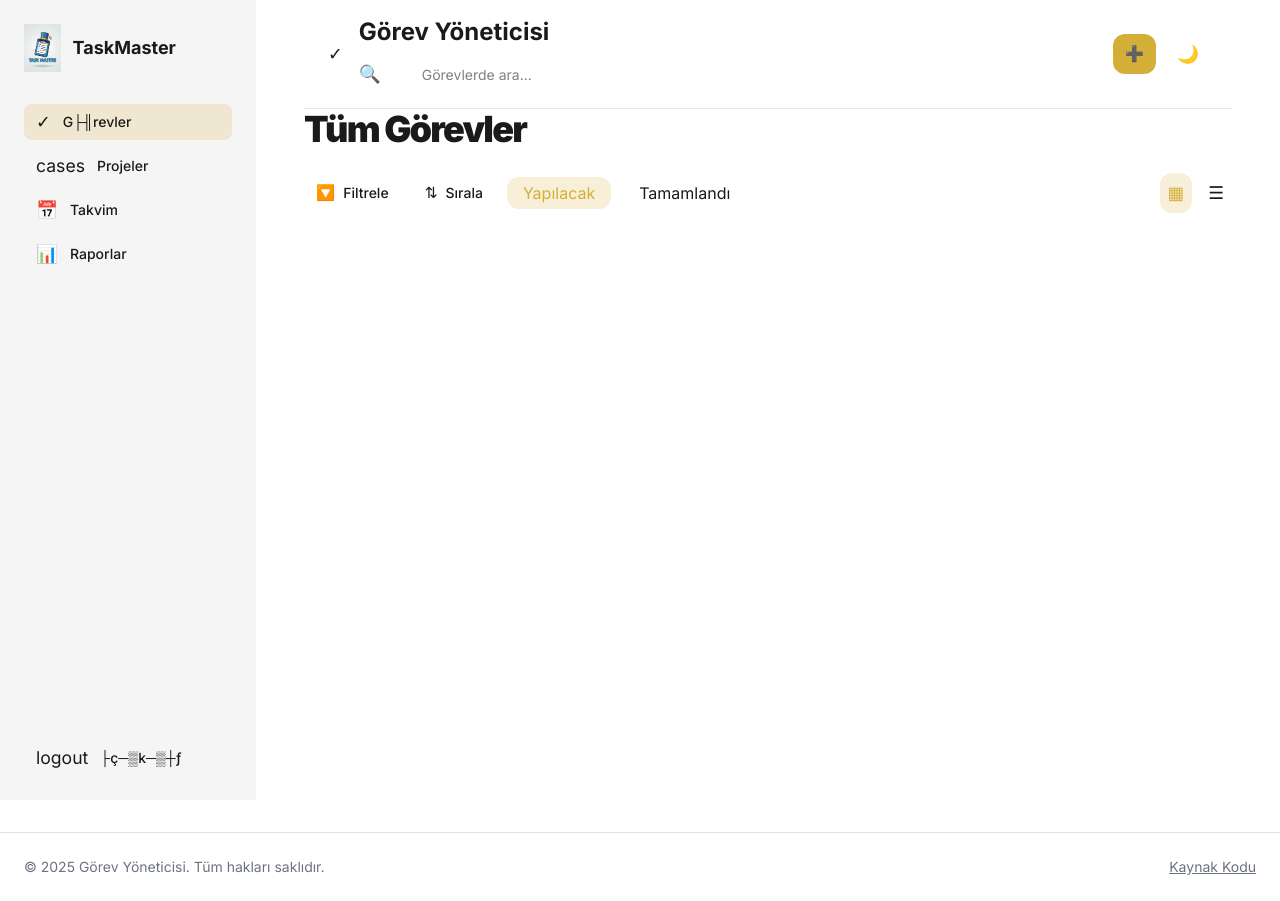
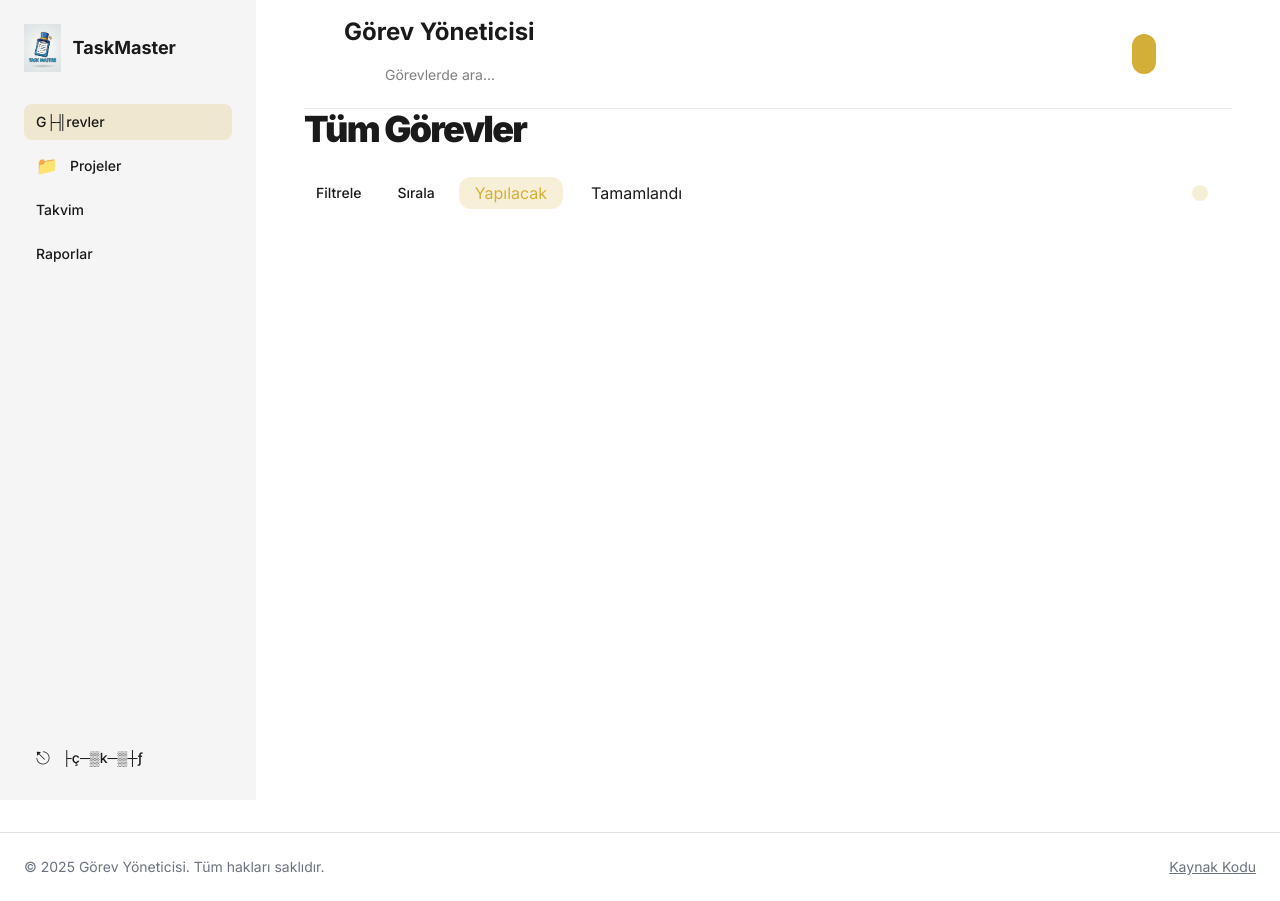
Before and after one commit to arnisel/todolist.github.io, a Flask app: page /tasks in a window 1280 px wide. Run offline with Flask 2, Linux system fonts and the light colour scheme; a user stored in the database is signed in; data comes from the database, SQL or seed files in the repository; data that the repository does not hold is empty; some libraries are stand-ins or nearby versions.

Commit message:
fix(ui): replace leftover icon spans with emoji or remove to avoid mid-word artifacts

```diff
--- a/templates/_header.html
+++ b/templates/_header.html
@@ -12,10 +12,10 @@
       </div>
     </div>
   <button aria-label="Tema değiştir" class="js-toggle-color flex items-center justify-center overflow-hidden rounded-lg h-12 w-12 bg-subtle-light/60 dark:bg-card-dark text-text-light dark:text-text-dark mr-1">
-    <span class="icon" aria-hidden="true">🌙</span>
+
   </button>
   <button class="js-open-new-task flex min-w-[84px] cursor-pointer items-center justify-center gap-2 overflow-hidden rounded-lg h-12 px-5 bg-primary text-[#1A1A1A] text-base font-bold leading-normal tracking-wide shadow-soft hover:opacity-90 transition-opacity">
-    <span class="icon" aria-hidden="true">➕</span>
+
     <span class="truncate">Hızlı Görev Ekle</span>
   </button>
 </div>
--- a/templates/base.html
+++ b/templates/base.html
@@ -348,26 +348,26 @@
         </div>
         <nav class="flex flex-col gap-2">
           <a class="flex items-center gap-3 rounded px-3 py-2 text-text-light dark:text-text-dark hover:bg-black/5 dark:hover:bg-white/5 {% if request.endpoint == 'tasks' %}bg-primary/20 text-primary{% endif %}" href="{{ url_for('tasks') }}">
-            <span class="icon" aria-hidden="true">✓</span>
+
             <p class="text-sm font-medium">G├╢revler</p>
           </a>
           <a class="flex items-center gap-3 rounded px-3 py-2 text-text-light dark:text-text-dark hover:bg-black/5 dark:hover:bg-white/5 {% if request.endpoint == 'projects' %}bg-primary/20 text-primary{% endif %}" href="{{ url_for('projects') }}">
-            <span class="icon" aria-hidden="true">cases</span>
+            <span class="icon" aria-hidden="true">📁</span>
             <p class="text-sm font-medium">Projeler</p>
           </a>
           <a class="flex items-center gap-3 rounded px-3 py-2 text-text-light dark:text-text-dark hover:bg-black/5 dark:hover:bg-white/5 {% if request.endpoint == 'calendar' %}bg-primary/20 text-primary{% endif %}" href="{{ url_for('calendar') }}">
-            <span class="icon" aria-hidden="true">📅</span>
+
             <p class="text-sm font-medium">Takvim</p>
           </a>
           <a class="flex items-center gap-3 rounded px-3 py-2 hover:bg-black/5 dark:hover:bg-white/5 {% if request.endpoint == 'reports' %}bg-primary/20 text-primary{% else %}text-text-light dark:text-text-dark{% endif %}" href="{{ url_for('reports') }}">
-            <span class="icon" aria-hidden="true">📊</span>
+
             <p class="text-sm font-medium">Raporlar</p>
           </a>
         </nav>
       </div>
       <div class="flex flex-col gap-1">
         <a class="flex items-center gap-3 rounded px-3 py-2 text-text-light dark:text-text-dark hover:bg-black/5 dark:hover:bg-white/5" href="{{ url_for('logout') }}">
-          <span class="icon" aria-hidden="true">logout</span>
+          <span class="icon" aria-hidden="true">⎋</span>
           <p class="text-sm font-medium">├ç─▒k─▒┼ƒ</p>
         </a>
       </div>
@@ -379,7 +379,7 @@
         <div class="flex items-center gap-3">
           <div class="relative">
             <button id="mobileMenuBtn" type="button" aria-controls="mobileMenu" aria-expanded="false" class="js-mobile-menu-toggle p-2 rounded-md bg-subtle-light/60 dark:bg-card-dark text-text-light dark:text-text-dark">
-              <span class="icon" aria-hidden="true">☰</span>
+
             </button>
             <!-- Mobile dropdown anchored to hamburger: shown on very small viewports -->
             <div id="mobileDropdown" class="dropdown-panel hidden absolute left-0 mt-2 w-48 bg-card-light dark:bg-card-dark border border-border-light dark:border-border-dark rounded shadow-md z-50">
@@ -396,7 +396,7 @@
         </div>
         <div class="flex items-center gap-2">
           <button class="js-open-new-task p-2 rounded-md bg-primary text-black" type="button">
-            <span class="icon" aria-hidden="true">➕</span>
+
           </button>
         </div>
       </div>
@@ -412,30 +412,30 @@
             <span class="text-text-light dark:text-text-dark font-bold text-lg truncate">TaskMaster</span>
           </a>
           <button id="closeMobileMenu" type="button" class="js-mobile-menu-toggle ml-auto p-1 rounded text-text-muted-light dark:text-text-muted-dark">
-            <span class="icon" aria-hidden="true">✖</span>
+
           </button>
         </div>
         <nav class="flex flex-col gap-2">
           <a class="flex items-center gap-3 rounded px-3 py-2 text-text-light dark:text-text-dark hover:bg-black/5 dark:hover:bg-white/5" href="{{ url_for('tasks') }}">
-            <span class="icon" aria-hidden="true">✓</span>
+
             <p class="text-sm font-medium">G├╢revler</p>
           </a>
           <a class="flex items-center gap-3 rounded px-3 py-2 text-text-light dark:text-text-dark hover:bg-black/5 dark:hover:bg-white/5" href="{{ url_for('projects') }}">
-            <span class="icon" aria-hidden="true">cases</span>
+            <span class="icon" aria-hidden="true">📁</span>
             <p class="text-sm font-medium">Projeler</p>
           </a>
           <a class="flex items-center gap-3 rounded px-3 py-2 text-text-light dark:text-text-muted-dark hover:bg-black/5 dark:hover:bg-white/5" href="{{ url_for('calendar') }}">
-            <span class="icon" aria-hidden="true">📅</span>
+
             <p class="text-sm font-medium">Takvim</p>
           </a>
           <a class="flex items-center gap-3 rounded px-3 py-2 hover:bg-black/5 dark:hover:bg-white/5 text-text-light dark:text-text-dark" href="{{ url_for('reports') }}">
-            <span class="icon" aria-hidden="true">📊</span>
+
             <p class="text-sm font-medium">Raporlar</p>
           </a>
         </nav>
         <div class="mt-6">
           <a class="flex items-center gap-3 rounded px-3 py-2 text-text-light dark:text-text-dark hover:bg-black/5 dark:hover:bg-white/5" href="{{ url_for('logout') }}">
-            <span class="icon" aria-hidden="true">logout</span>
+            <span class="icon" aria-hidden="true">⎋</span>
             <p class="text-sm font-medium">├ç─▒k─▒┼ƒ</p>
           </a>
         </div>
@@ -683,7 +683,7 @@
 
   <!-- Slim bar toggle (click me) -->
   <button id="slideBarBtn" aria-controls="slidePanel" aria-expanded="false" aria-label="Gezinmeyi a├º" title="Gezinmeyi a├º">
-    <span class="icon" aria-hidden="true">chevron_right</span>
+    <span class="icon" aria-hidden="true">▶</span>
   </button>
 
   <!-- Overlay for the slide panel -->
@@ -694,7 +694,7 @@
     <div class="panel-header">
       <div class="panel-title">Gezinme</div>
       <button id="closeSlidePanel" aria-label="Kapat" class="ml-auto p-1 rounded text-text-muted-light dark:text-text-muted-dark">
-        <span class="icon" aria-hidden="true">✖</span>
+
       </button>
     </div>
     <nav aria-label="Ana gezinme">
--- a/templates/login.html
+++ b/templates/login.html
@@ -69,7 +69,7 @@
 <div class="flex w-full flex-1 items-stretch">
 <input id="loginPassword" name="password" class="form-input flex w-full min-w-0 flex-1 resize-none overflow-hidden rounded-l-lg text-gray-900 dark:text-white focus:outline-0 border-gray-300 dark:border-gray-700 bg-gray-50 dark:bg-gray-800/50 focus:border-primary focus:ring-2 focus:ring-primary/20 h-12 placeholder:text-gray-400 dark:placeholder:text-gray-500 p-[15px] border-r-0 pr-2 text-base font-normal leading-normal" placeholder="Şifrenizi girin" type="password" value=""/>
 <div class="text-gray-400 dark:text-gray-500 flex border border-gray-300 dark:border-gray-700 bg-gray-50 dark:bg-gray-800/50 items-center justify-center px-3 rounded-r-lg border-l-0">
-<span class="icon" aria-hidden="true">👁️</span>
+
 </div>
 </div>
 </label>
--- a/templates/register.html
+++ b/templates/register.html
@@ -80,7 +80,7 @@
 <div class="relative flex w-full items-stretch">
 <input id="password" name="password" class="form-input w-full rounded-lg border border-border-light dark:border-border-dark bg-input-bg-light dark:bg-input-bg-dark text-text-light dark:text-text-dark placeholder:text-gray-400 dark:placeholder:text-gray-500 focus:border-primary focus:ring-primary h-12 pl-4 pr-10 text-sm font-normal" placeholder="Şifrenizi oluşturun" type="password"/>
 <div class="absolute inset-y-0 right-0 flex cursor-pointer items-center pr-3 text-gray-400 dark:text-gray-500 hover:text-primary">
-<span class="icon" aria-hidden="true">👁️</span>
+
 </div>
 </div>
 <p class="text-xs text-gray-500 dark:text-gray-400 pt-2">En az 8 karakter, bir büyük harf ve bir rakam içermelidir.</p>
@@ -90,7 +90,7 @@
 <div class="relative flex w-full items-stretch">
 <input id="password_confirm" name="password_confirm" class="form-input w-full rounded-lg border border-border-light dark:border-border-dark bg-input-bg-light dark:bg-input-bg-dark text-text-light dark:text-text-dark placeholder:text-gray-400 dark:placeholder:text-gray-500 focus:border-primary focus:ring-primary h-12 pl-4 pr-10 text-sm font-normal" placeholder="Şifrenizi tekrar girin" type="password"/>
 <div class="absolute inset-y-0 right-0 flex cursor-pointer items-center pr-3 text-gray-400 dark:text-gray-500 hover:text-primary">
-<span class="icon" aria-hidden="true">🚫</span>
+
 </div>
 </div>
 </label>
--- a/templates/reports.html
+++ b/templates/reports.html
@@ -6,14 +6,14 @@
   <header class="flex items-center justify-between whitespace-nowrap border-b border-solid border-gray-200/10 dark:border-white/10 px-4 sm:px-6 md:px-10 py-3">
     <div class="flex items-center gap-4 text-black dark:text-white">
       <div class="text-primary size-6">
-        <span class="icon" aria-hidden="true">📊</span>
+
       </div>
       <h2 class="text-lg font-bold leading-tight tracking-[-0.015em]">Görev Yöneticisi</h2>
       <p class="ml-3 text-sm text-gray-600 dark:text-gray-300">Raporlar</p>
     </div>
     <div class="flex items-center gap-2">
       <button class="js-toggle-color flex max-w-[480px] cursor-pointer items-center justify-center overflow-hidden rounded-lg h-10 w-10 bg-gray-200/50 dark:bg-white/10 text-black dark:text-white text-sm font-bold leading-normal">
-        <span class="icon" aria-hidden="true">🌙</span>
+
       </button>
     </div>
   </header>
@@ -28,7 +28,7 @@
           <p class="text-gray-600 dark:text-gray-300 text-base font-normal">İşte bugünün genel özeti.</p>
         </div>
         <button class="flex min-w-[84px] cursor-pointer items-center justify-center gap-2 overflow-hidden rounded-lg h-12 px-5 bg-primary text-black text-base font-bold leading-normal tracking-wide shadow-soft hover:opacity-90 transition-opacity js-open-new-task">
-          <span class="icon" aria-hidden="true">➕</span>
+
           <span class="truncate">Hızlı Görev Ekle</span>
         </button>
       </div>
--- a/templates/tasks.html
+++ b/templates/tasks.html
@@ -7,13 +7,13 @@
   <header class="flex flex-wrap items-center justify-between border-b border-subtle-light dark:border-subtle-dark/50 px-4 md:px-6 py-4">
     <div class="flex items-center gap-4 min-w-0">
       <div class="flex items-center gap-3 text-text-light dark:text-text-dark shrink-0">
-        <span class="icon" aria-hidden="true">✓</span>
+
       </div>
       <div class="min-w-0">
         <h2 class="text-xl md:text-2xl font-bold truncate">Görev Yöneticisi</h2>
         <div class="text-sm text-text-subtle-light dark:text-text-subtle-dark hidden md:block">Gösterge Paneli</div>
         <div class="mt-2 w-full md:w-auto flex items-center relative">
-          <span class="icon" aria-hidden="true">🔍</span>
+
           <input id="tasksSearch" class="form-input flex w-full md:w-64 min-w-0 resize-none overflow-hidden rounded-lg bg-subtle-light/60 dark:bg-card-dark text-text-light dark:text-text-dark focus:outline-0 focus:ring-2 focus:ring-primary/50 border-transparent h-9 placeholder:text-text-subtle-light dark:placeholder:text-text-subtle-dark pl-10 pr-3 text-sm font-normal" placeholder="Görevlerde ara..." value="" />
         </div>
       </div>
@@ -22,11 +22,11 @@
       <a href="{{ url_for('index') }}" class="text-sm underline hidden sm:inline">Gösterge Paneli</a>
       <a href="{{ url_for('tasks') }}" class="text-sm font-bold hidden sm:inline">Görevler</a>
       <button class="js-open-new-task flex items-center justify-center overflow-hidden rounded-lg h-10 bg-primary text-card-light gap-2 text-sm font-bold min-w-0 px-3">
-        <span class="icon" aria-hidden="true">➕</span>
+
         <span class="hidden sm:inline">Yeni Görev Ekle</span>
       </button>
       <button class="js-toggle-color flex cursor-pointer items-center justify-center overflow-hidden rounded-lg h-10 w-10 bg-subtle-light/60 dark:bg-card-dark text-text-light dark:text-text-dark">
-        <span class="icon" aria-hidden="true">🌙</span>
+
       </button>
     </div>
   </header>
@@ -206,7 +206,7 @@
       <div class="flex flex-wrap items-center gap-3">
         <div class="relative">
           <button id="filterBtn" class="flex items-center gap-2 rounded-lg h-10 px-3 bg-subtle-light/60 dark:bg-card-dark text-sm font-medium">
-            <span class="icon" aria-hidden="true">🔽</span>
+
             Filtrele
           </button>
           <!-- filter panel -->
@@ -217,7 +217,7 @@
         </div>
         <div class="relative">
           <button id="sortBtn" class="flex items-center gap-2 rounded-lg h-10 px-3 bg-subtle-light/60 dark:bg-card-dark text-sm font-medium">
-            <span class="icon" aria-hidden="true">⇅</span>
+
             Sırala
           </button>
           <div id="sortPanel" class="hidden absolute left-0 mt-2 w-48 rounded-md bg-card-light dark:bg-card-dark border border-subtle-light/50 dark:border-subtle-dark/40 p-3 shadow-md z-50">
@@ -232,10 +232,10 @@
       <div class="flex items-center gap-2">
         <p class="text-sm text-text-subtle-light dark:text-text-subtle-dark hidden md:block">Görünüm:</p>
         <button class="js-view-grid p-2 rounded-lg bg-primary/20 text-primary">
-          <span class="icon" aria-hidden="true">▦</span>
+
         </button>
         <button class="js-view-list p-2 rounded-lg bg-subtle-light/60 dark:bg-card-dark">
-          <span class="icon" aria-hidden="true">☰</span>
+
         </button>
       </div>
     </div>
@@ -252,18 +252,18 @@
           <div class="flex items-center gap-2 shrink-0">
             <span class="text-xs font-bold py-1 px-2.5 rounded-full {% if t.priority == 'high' %}bg-red-500/10 text-red-500{% elif t.priority == 'medium' %}bg-orange-500/10 text-orange-500{% else %}bg-green-500/10 text-green-500{% endif %}">{{ t.priority|capitalize }}</span>
             <button class="js-delete-task h-8 w-8 flex items-center justify-center rounded-lg border border-subtle-light dark:border-subtle-dark hover:bg-subtle-light/60 dark:hover:bg-subtle-dark text-red-600" data-id="{{ t.id }}" title="Sil">
-              <span class="icon" aria-hidden="true">🗑️</span>
+
             </button>
           </div>
         </div>
         <p class="text-sm sm:text-sm text-text-subtle-light dark:text-text-subtle-dark mb-4 {% if t.status == 'done' %}line-through{% endif %}">{{ t.description }}</p>
         <div class="mt-auto flex justify-between items-center">
           <div class="flex items-center gap-2 text-xs sm:text-sm text-text-subtle-light dark:text-text-subtle-dark {% if t.status == 'done' %}line-through{% endif %}">
-            <span class="icon" aria-hidden="true">📅</span>
+
             <span>{{ t.due }}</span>
           </div>
           <button class="js-toggle-check h-8 w-8 flex items-center justify-center rounded-lg border border-subtle-light dark:border-subtle-dark hover:bg-subtle-light/60 dark:hover:bg-subtle-dark {% if t.status == 'done' %}bg-primary/20 text-primary{% endif %}" data-id="{{ t.id }}">
-            <span class="icon" aria-hidden="true">✔</span>
+
           </button>
         </div>
       </div>
```
Also changed, not shown: templates/calendar.html (+5 -5 lines), templates/projects.html (+7 -7 lines).
